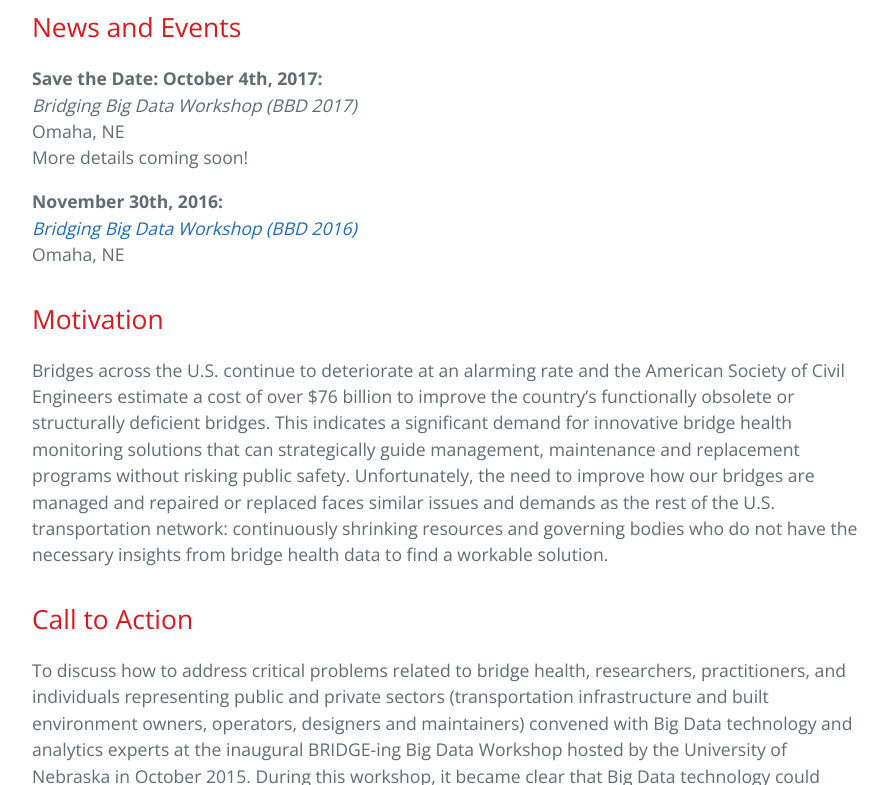
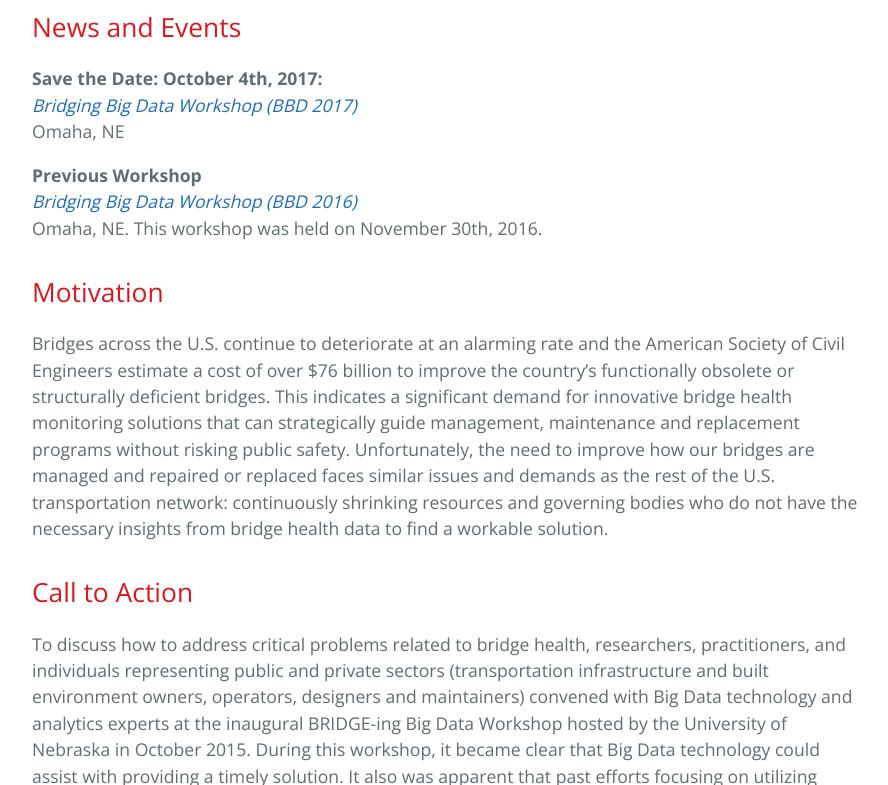
Before and after one commit to BridgingBigData/BridgingBigData.github.io, a Jekyll site: the page built from index.md, in a window 1280 px wide and 900 px high, scrolled down 740 px, cut to the strip 115-900 px from the top of the window. Shown: the whole strip, without its empty margins (192-1080 px from the left). Built offline with Jekyll 4.4.1, drawn with Linux system fonts in a browser that asks for light colours.

Commit message:
homepage BBD2017 updates

```diff
--- a/index.md
+++ b/index.md
@@ -11,13 +11,12 @@
 ## News and Events
 
 **Save the Date: October 4th, 2017:**
-_Bridging Big Data Workshop (BBD 2017)_
+_[Bridging Big Data Workshop (BBD 2017)](https://bridgingbigdata.github.io/pages/bbd2017.html)_
 Omaha, NE
-More details coming soon!
 
-**November 30th, 2016:**
+**Previous Workshop**
 _[Bridging Big Data Workshop (BBD 2016)](https://bridgingbigdata.github.io/pages/bbd2016.html)_
-Omaha, NE
+Omaha, NE. This workshop was held on November 30th, 2016.
 
 ## Motivation
 Bridges across the U.S. continue to deteriorate at an alarming rate and the American Society of Civil Engineers estimate a cost of over $76 billion to improve the country’s functionally obsolete or structurally deficient bridges. This indicates a significant demand for innovative bridge health monitoring solutions that can strategically guide management, maintenance and replacement programs without risking public safety. Unfortunately, the need to improve how our bridges are managed and repaired or replaced faces similar issues and demands as the rest of the U.S. transportation network: continuously shrinking resources and governing bodies who do not have the necessary insights from bridge health data to find a workable solution.
```
